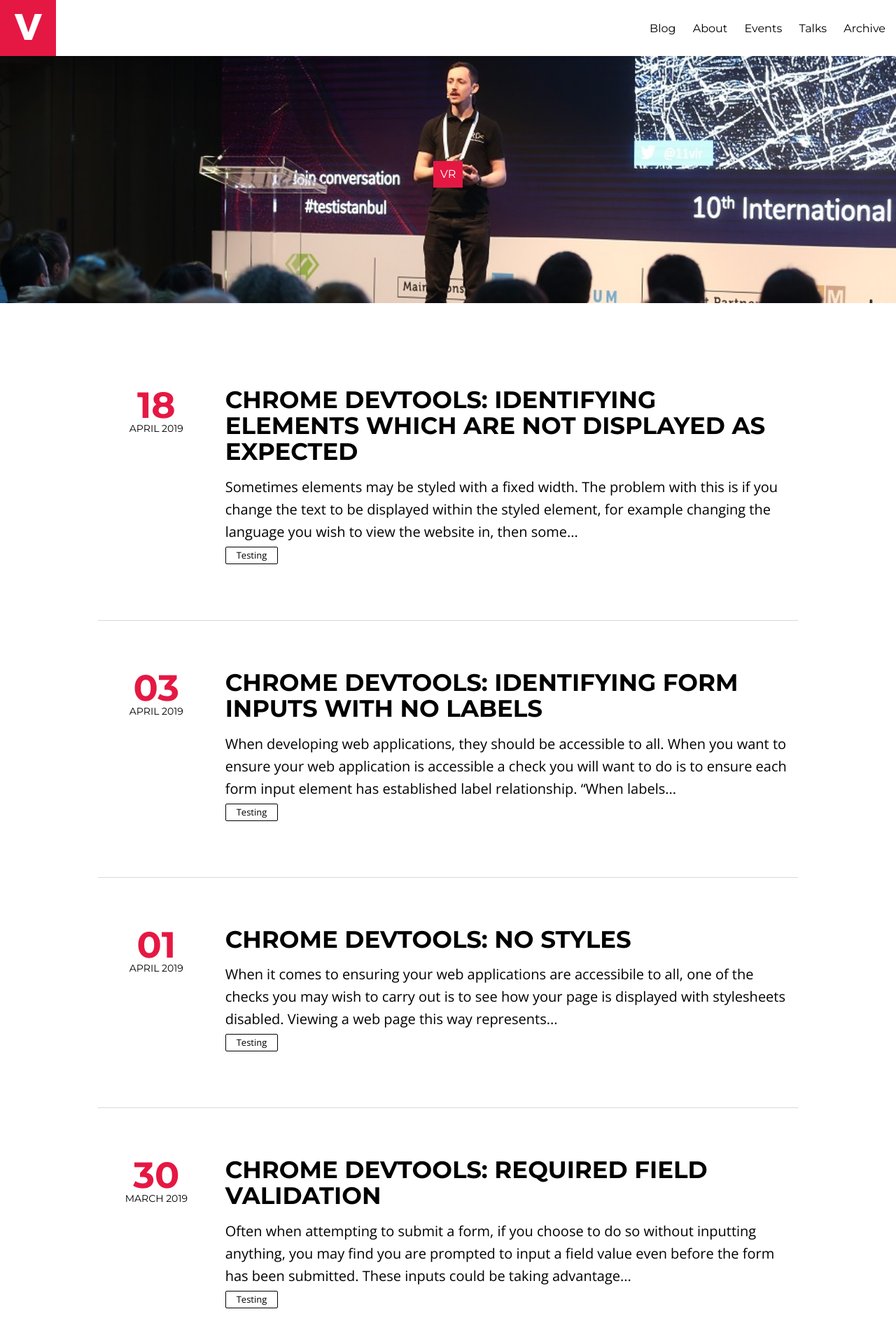
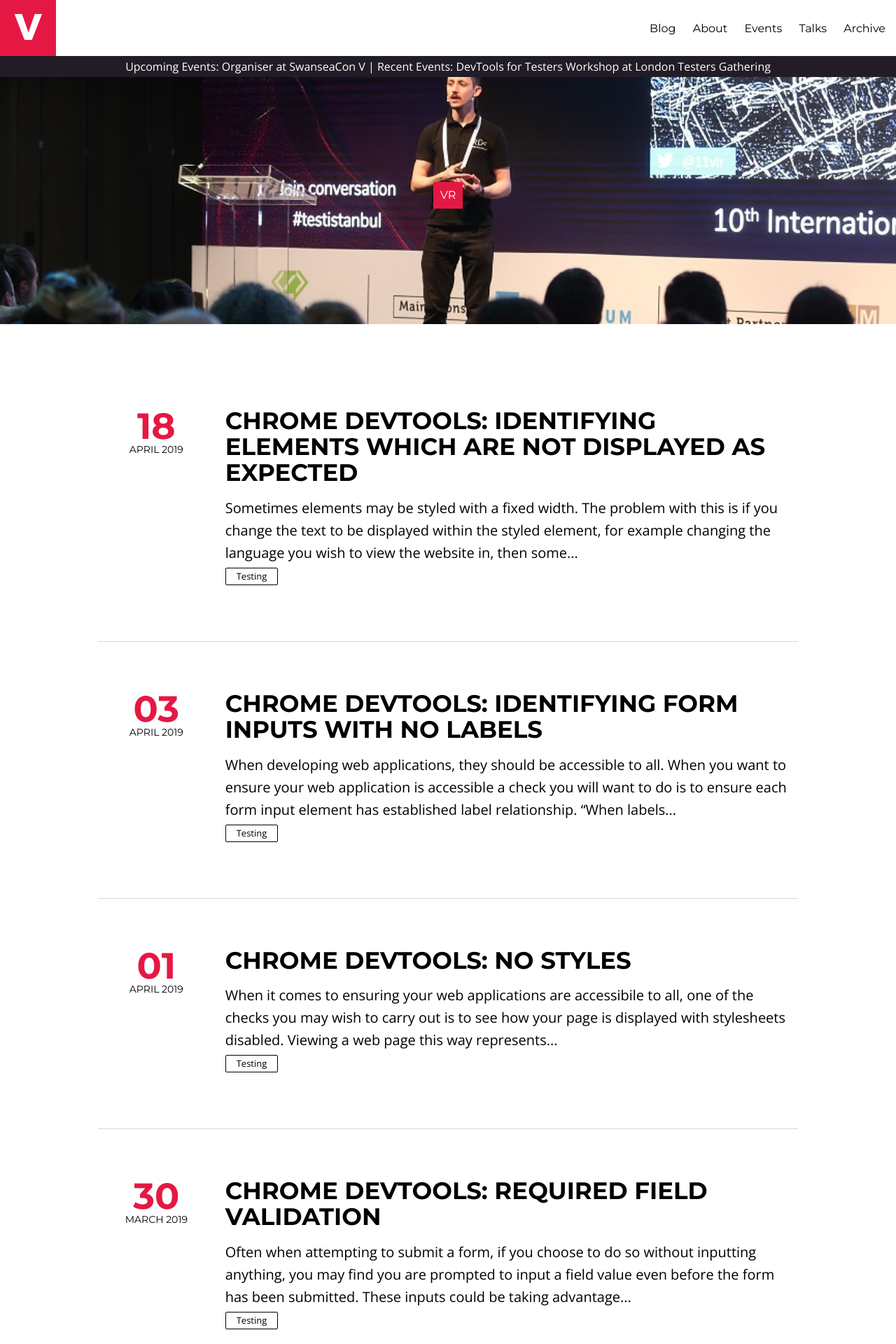
Before and after one commit to vivrichards600/vivrichards600.github.io, a Jekyll site: the page built from index.html, in a window 1280 px wide. Shown: the top 1920 px of the page at 70% size. Built offline with Jekyll 4.4.1, drawn with Linux system fonts in a browser that asks for light colours; nearby versions of some CDN libraries; the list of posts is cut into pages by our own code.

Commit message:
Adding event bar

```diff
--- a/_layouts/home.html
+++ b/_layouts/home.html
@@ -33,8 +33,43 @@
 		background-image: url("images/copyright-test-istanbul-2019.jpg");
 		background-position: center;
 	}
+
+    .notepad-content.event-bar {
+        padding:7px;
+        background-color: #221c26;
+        color:white;
+    }
 	</style>
     <div id="bgImage" class="notepad-site-head-content" >
+            <a href="https://vivrichards.co.uk/events" title="View events"><div class="notepad-content event-bar">
+
+                <span>Upcoming Events: </span>
+
+                    {% assign events_by_year = site.data.conferences | group_by:"year" | sort:"startdate" |  %}
+                    {% for year in events_by_year%}
+                        {% for event in year.items offset:1 limit:1 %}
+                            {% capture now %}{{'now' | date: '%s' | plus: 0 %}}{% endcapture %}
+                            {% capture date %}{{event.startdate | date: '%s' | plus: 0 %}}{% endcapture %}
+                            {% if date > now %}
+                                <span>{{event.title}} {{event.role}} at {{ event.name }}</span>
+                            {% endif %}
+                        {% endfor %}
+                    {% endfor %}
+
+                    <span>| Recent Events: </span>
+                    {% assign events_by_year = site.data.conferences | group_by:"year" | %}
+                    {% for year in events_by_year  offset:0 limit:1 %}
+
+                        {% for event in year.items offset:0 limit:1 %}
+                            {% capture now %}{{'now' | date: '%s' | plus: 0 %}}{% endcapture %}
+                            {% capture date %}{{event.startdate | date: '%s' | plus: 0 %}}{% endcapture %}
+                            {% if date <= now %}
+                            <span>{{event.title}} {{event.role}} at {{ event.name }}</span>
+                            {% endif %}
+                        {% endfor %}
+                    {% endfor %}
+
+             </div></a>
         <div class="notepad-site-head-bg"></div>
         <h1 class="notepad-blog-title">
             <span class="notepad-site-head-title-bg">
--- a/events.html
+++ b/events.html
@@ -118,7 +118,7 @@
   <span>{{ event.startdate | date: "%e" }}-{{ event.enddate | date: "%e %B %Y" }}</span><br>
   {% endif %}
   {% if event.url == nil %}
-  <span>{{ event.name }}, ({{ event.city }}, {{ event.country }})</span
+  <span>{{ event.name }}, ({{ event.city }}, {{ event.country }})</span>
   {% else %}
   <span><a href="{{ event.url }}">{{event.name}}</a>,</span>
   {% endif %} {{ event.city }}, {{ event.country }}
```
